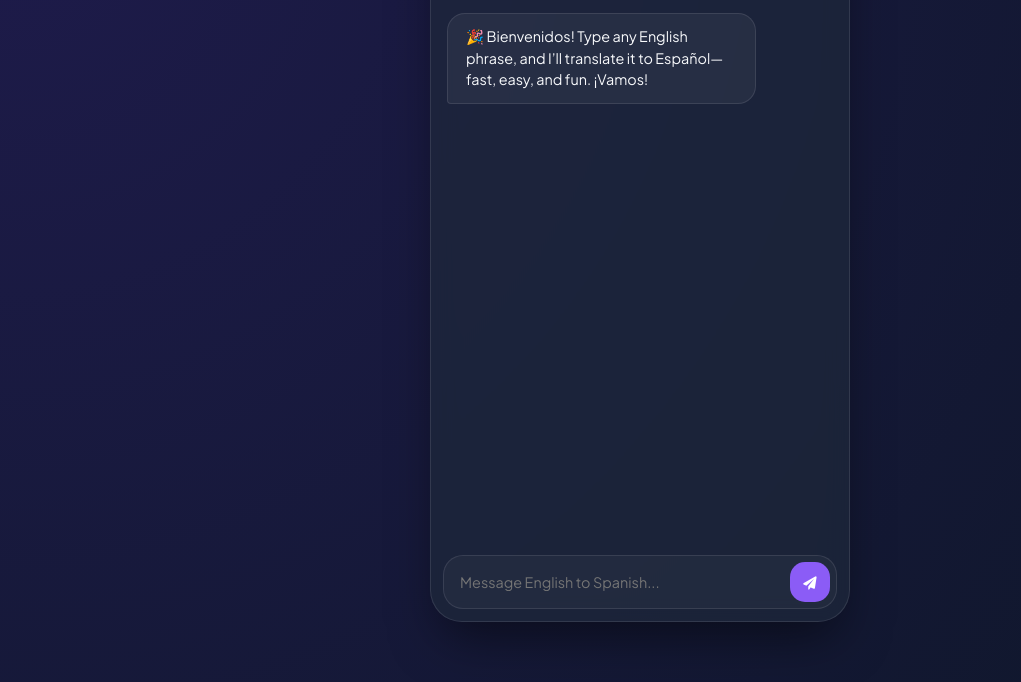
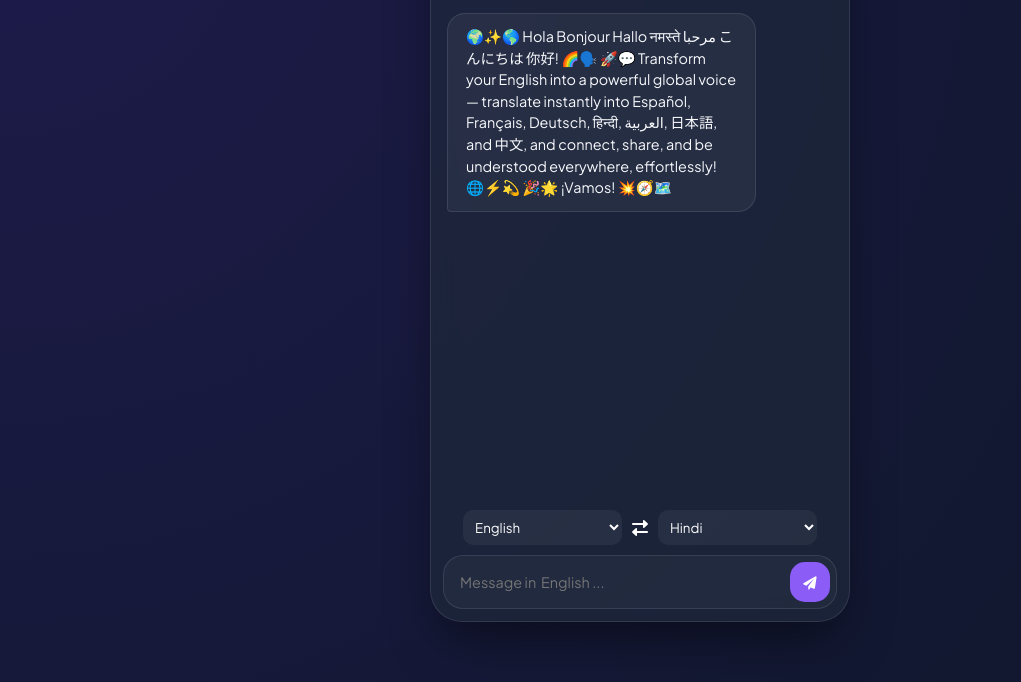
Before and after one commit to victory-victor/Spanish-Translation-Chatbot, a plain HTML site: page frontend/index.html in a window 1280 px wide. Shown: the part 118-800 px from the top of the page, without its empty margins (0-1021 px from the left). Drawn offline with nearby package versions, Linux system fonts and the light colour scheme.

Commit message:
updated the features

```diff
--- a/frontend/index.html
+++ b/frontend/index.html
@@ -1,15 +1,18 @@
 <!DOCTYPE html>
 <html lang="en">
+
 <head>
   <meta charset="UTF-8">
   <meta name="viewport" content="width=device-width, initial-scale=1.0">
   <title>Traductor AI Pro</title>
   <link rel="icon" type="image/png" href="https://cdn-icons-png.flaticon.com/512/4150/4150650.png">
   <link rel="stylesheet" href="style.css">
-  <link href="https://fonts.googleapis.com/css2?family=Plus+Jakarta+Sans:wght@400;600;700&display=swap" rel="stylesheet">
+  <link href="https://fonts.googleapis.com/css2?family=Plus+Jakarta+Sans:wght@400;600;700&display=swap"
+    rel="stylesheet">
   <link rel="stylesheet" href="https://cdnjs.cloudflare.com/ajax/libs/font-awesome/6.0.0/css/all.min.css">
   <script src="https://cdnjs.cloudflare.com/ajax/libs/gsap/3.12.2/gsap.min.js"></script>
 </head>
+
 <body>
 
   <div class="chat-wrapper">
@@ -19,7 +22,8 @@
           <div class="avatar-container">
             <div class="pulse"></div>
             <div class="avatar">
-            <i class="fas fa-bolt"></i>
+              <img style="height: 100%; width: 100%; padding: 0.3vw;"
+                src="https://cdn-icons-png.flaticon.com/512/4150/4150650.png" alt="">
             </div>
           </div>
           <div class="header-text">
@@ -35,18 +39,37 @@
 
       <div id="chat-box">
         <div class="message bot">
-        🎉 Bienvenidos! Type any English phrase, and I’ll translate it to Español—fast, easy, and fun. ¡Vamos!
+          🌍✨🌎 Hola Bonjour Hallo नमस्ते مرحبا こんにちは 你好! 🌈🗣️
+          🚀💬 Transform your English into a powerful global voice — translate instantly into Español, Français,
+          Deutsch, हिन्दी, العربية, 日本語, and 中文, and connect, share, and be understood everywhere, effortlessly! 🌐⚡💫
+          🎉🌟 ¡Vamos! 💥🧭🗺️
         </div>
       </div>
 
       <div class="input-area">
+        <div class="language-select">
+          <select id="from-lang">
+            <option value="English">English</option>
+          </select>
+
+          <i class="fas fa-exchange-alt"></i>
+
+          <select id="to-lang">
+            <option style="color: black;" value="Hindi">Hindi</option>
+            <option style="color: black;" value="Urdu">Urdu</option>
+            <option style="color: black;" value="Chinese">Chinese</option>
+            <option style="color: black;" value="Japanese">Japanese</option>
+            <option style="color: black;" value="Spanish">Spanish</option>
+            <option style="color: black;" value="French">French</option>
+            <option style="color: black;" value="German">German</option>
+            <option style="color: black;" value="Portuguese">Portuguese</option>
+            <option style="color: black;" value="Russian">Russian</option>
+            <option style="color: black;" value="Arabic">Arabic</option>
+          </select>
+        </div>
         <div class="input-wrapper">
-        <input
-          type="text"
-          id="user-input"
-          placeholder="Message English to Spanish..."
-          onkeypress="handleKey(event)"
-        />
+          <input type="text" id="user-input" placeholder="Message in  English ..."
+            onkeypress="handleKey(event)" />
           <button onclick="sendMessage()" id="send-btn">
             <i class="fas fa-paper-plane"></i>
           </button>
@@ -57,4 +80,5 @@
 
   <script src="script.js"></script>
 </body>
+
 </html>
--- a/frontend/script.js
+++ b/frontend/script.js
@@ -9,7 +9,7 @@ window.onload = () => {
 
     // Animate the initial welcome message
     const welcomeMsg = document.querySelector(".bot");
-    if(welcomeMsg) {
+    if (welcomeMsg) {
         gsap.from(welcomeMsg, {
             duration: 0.8,
             opacity: 0,
@@ -19,8 +19,8 @@ window.onload = () => {
         });
     }
     // ✅ Speak welcome message ONCE when page loads
-    speakSpanish(
-        "¡Bienvenidos! Type any English phrase, and I'll translate it to Español—fast, easy, and fun. ¡Vamos!"
+    speakText(
+        "Hola Bonjour Hallo नमस्ते مرحبا こんにちは 你好! Transform your English into a powerful global voice — translate instantly into Español, Français, Deutsch, हिन्दी, العربية, 日本語, and 中文, and connect, share, and be understood everywhere, effortlessly! ¡Vamos!"
     );
 };
 
@@ -55,21 +55,37 @@ function handleKey(event) {
 }
 
 // ✅ Speak Spanish text using Web Speech API (robust version)
-function speakSpanish(text) {
+function speakText(text, language) {
     if (!("speechSynthesis" in window)) {
-        console.warn("Speech synthesis not supported in this browser");
+        console.warn("Speech synthesis not supported");
         return;
     }
 
-    if (window.speechSynthesis.speaking) {
-        window.speechSynthesis.cancel();
-    }
+    // Stop any ongoing speech
+    window.speechSynthesis.cancel();
 
     const utterance = new SpeechSynthesisUtterance(text);
-    utterance.lang = "es-ES";
+
+    // Language mapping
+    const langMap = {
+        Hindi: "hi-IN",
+        Urdu: "ur-PK",
+        Chinese: "zh-CN",
+        Japanese: "ja-JP",
+        Spanish: "es-ES",
+        French: "fr-FR",
+        German: "de-DE",
+        Portuguese: "pt-PT",
+        Russian: "ru-RU",
+        Arabic: "ar-SA",
+        English: "en-US"
+    };
+
+    utterance.lang = langMap[language] || "de-DE";
     utterance.rate = 1;
     utterance.pitch = 1;
 
+    // Small delay for smoother speech
     setTimeout(() => {
         window.speechSynthesis.speak(utterance);
     }, 100);
@@ -77,6 +93,10 @@ function speakSpanish(text) {
 
 // ✅ Send message to backend and receive translation
 async function sendMessage() {
+
+    const fromLang = document.getElementById("from-lang").value;
+    const toLang = document.getElementById("to-lang").value;
+
     const input = document.getElementById("user-input");
     const text = input.value.trim();
 
@@ -87,11 +107,16 @@ async function sendMessage() {
     input.value = "";
 
     try {
-        // 2. Fetch from your Python/Flask backend
         const response = await fetch("https://spanish-translation-chatbot.onrender.com/translate", {
             method: "POST",
-            headers: { "Content-Type": "application/json" },
-            body: JSON.stringify({ text })
+            headers: {
+                "Content-Type": "application/json"
+            },
+            body: JSON.stringify({
+                text,
+                fromLang,
+                toLang
+            })
         });
 
         const data = await response.json();
@@ -99,7 +124,7 @@ async function sendMessage() {
 
         // 3. Show bot message & Speak
         addMessage(translated, "bot");
-        speakSpanish(translated);
+        speakText(translated, toLang);
 
     } catch (error) {
         console.error("Backend Error:", error);
--- a/frontend/style.css
+++ b/frontend/style.css
@@ -170,3 +170,24 @@ button {
 }
 
 button:hover { background: var(--secondary); transform: translateY(-2px); }
+
+.language-select {
+  display: flex;
+  justify-content: space-between;
+  align-items: center;
+  padding: 10px 20px;
+  gap: 10px;
+}
+
+.language-select select {
+  flex: 1;
+  background: rgba(255,255,255,0.05);
+  border: none;
+  color: white;
+  padding: 8px;
+  border-radius: 10px;
+}
+
+.language-select i{
+  color: white;
+}
```
Also changed, not shown: backend/server.js (+11 -4 lines). Lines whose indentation alone changed are shown as unchanged.
